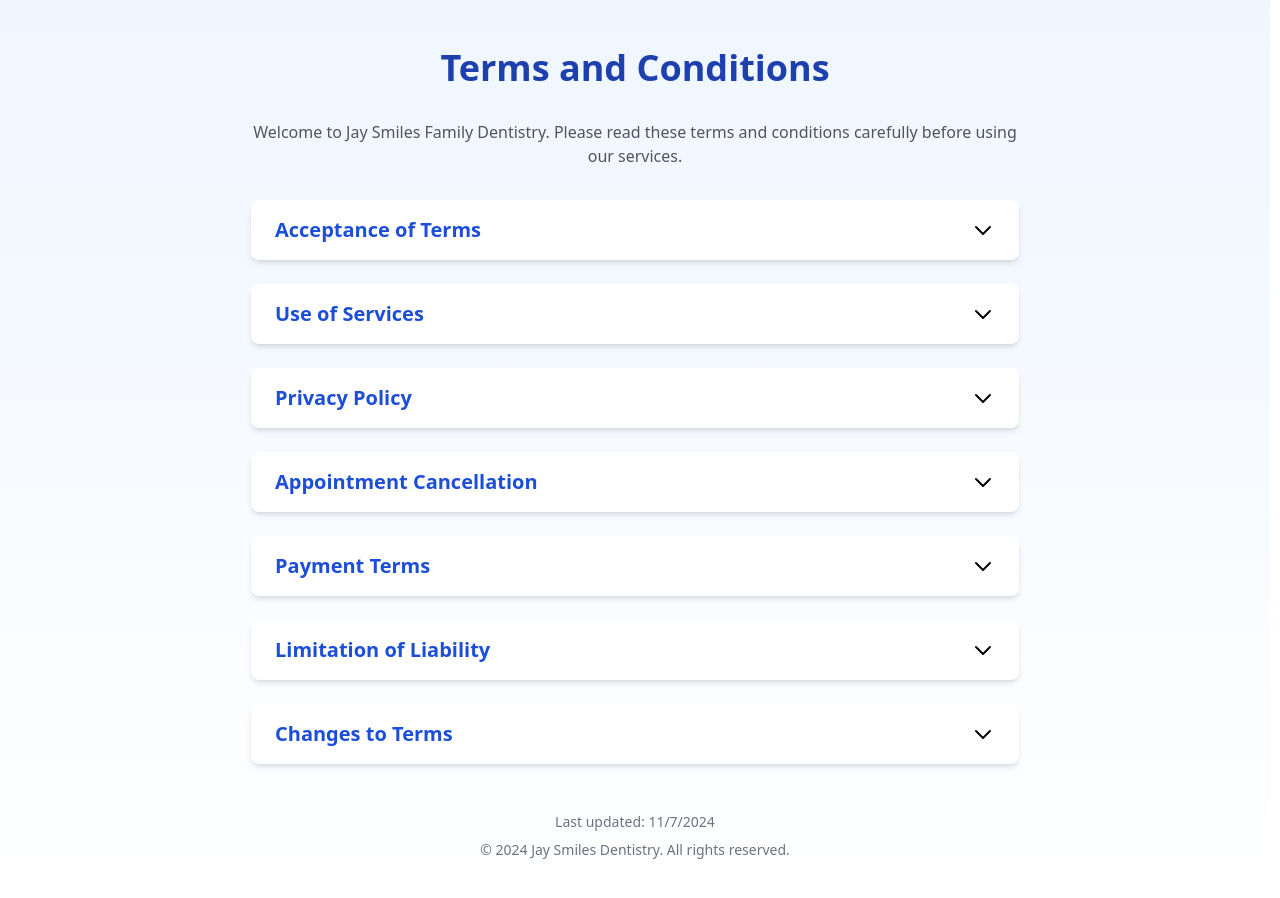
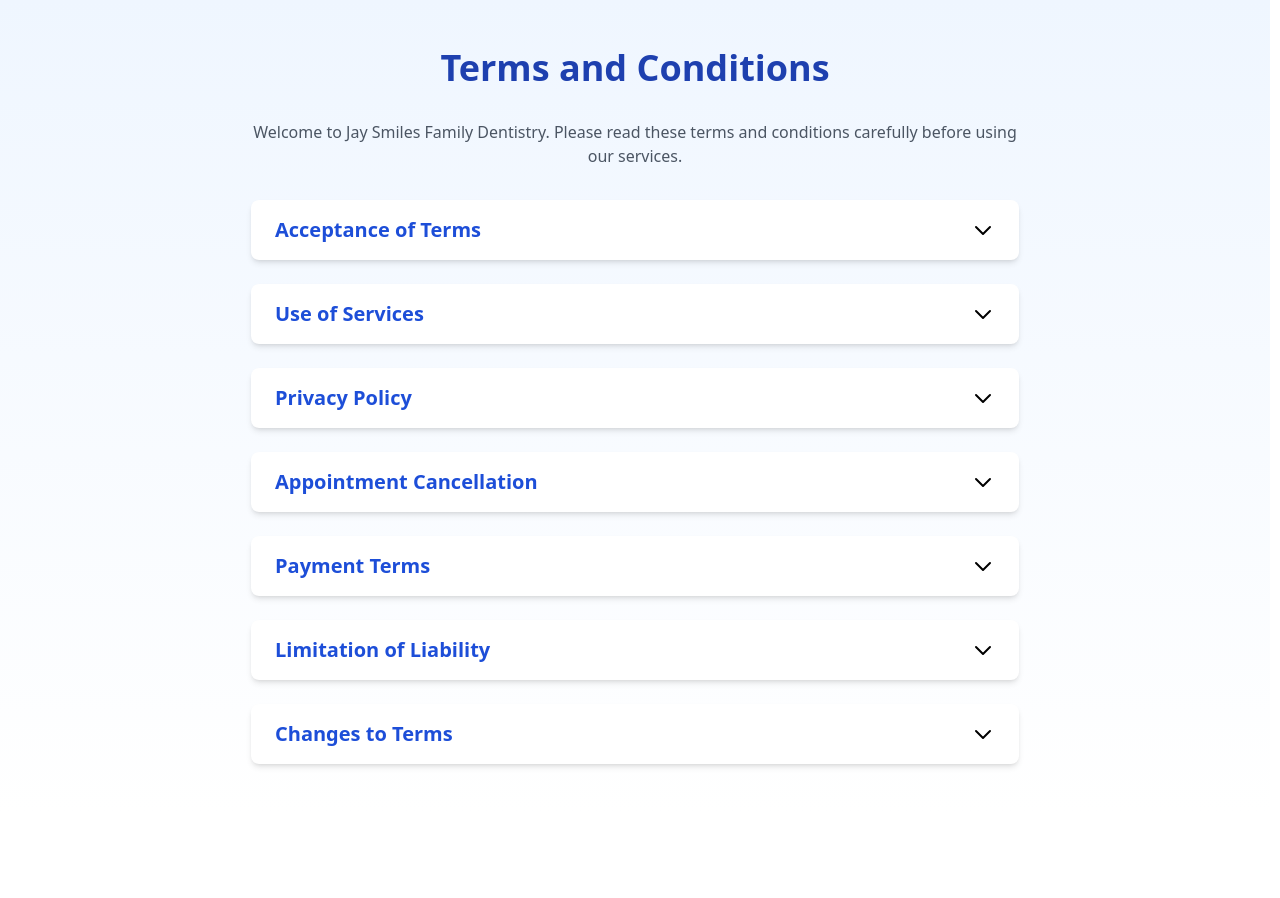
Before and after one commit to uttamthegoat/clinic-website, a React (Vite) app: page /terms in a window 1280 px wide. Shown: the top 898 px of the page. After the commit the page ends 812 px from the top, so only its background shows below. Built offline with nearby package versions, Linux system fonts and the light colour scheme.

Commit message:
Made few changes

```diff
--- a/src/App.jsx
+++ b/src/App.jsx
@@ -1,5 +1,5 @@
 import "./App.css";
-import { Routes, Route, useLocation } from "react-router-dom";
+import { Routes, Route } from "react-router-dom";
 import { Suspense } from "react";
 // import Footer from "./components/static/Footer";
 // import Navbar from "./components/navbar/Navbar";
--- a/src/pages/ContactUs.jsx
+++ b/src/pages/ContactUs.jsx
@@ -1,6 +1,5 @@
 // src/pages/ContactUsPage.js
-import React from 'react';
-import ContactUs from '../Components/ContactUs';
+import ContactUs from '../components/Contact/ContactUs';
 
 const ContactUsPage = () => {
   return (
--- a/src/pages/Terms.jsx
+++ b/src/pages/Terms.jsx
@@ -70,14 +70,6 @@
             </div>
           ))}
         </div>
-        <div className="mt-12 text-center">
-          <p className="text-sm text-gray-500">
-            Last updated: {new Date().toLocaleDateString()}
-          </p>
-          <p className="text-sm text-gray-500 mt-2">
-            © {new Date().getFullYear()} Jay Smiles Dentistry. All rights reserved.
-          </p>
-        </div>
       </div>
     </div>
   )
```
Also changed, not shown: src/components/Contact/ContactUs.jsx (renamed from src/Components/ContactUs.jsx).
